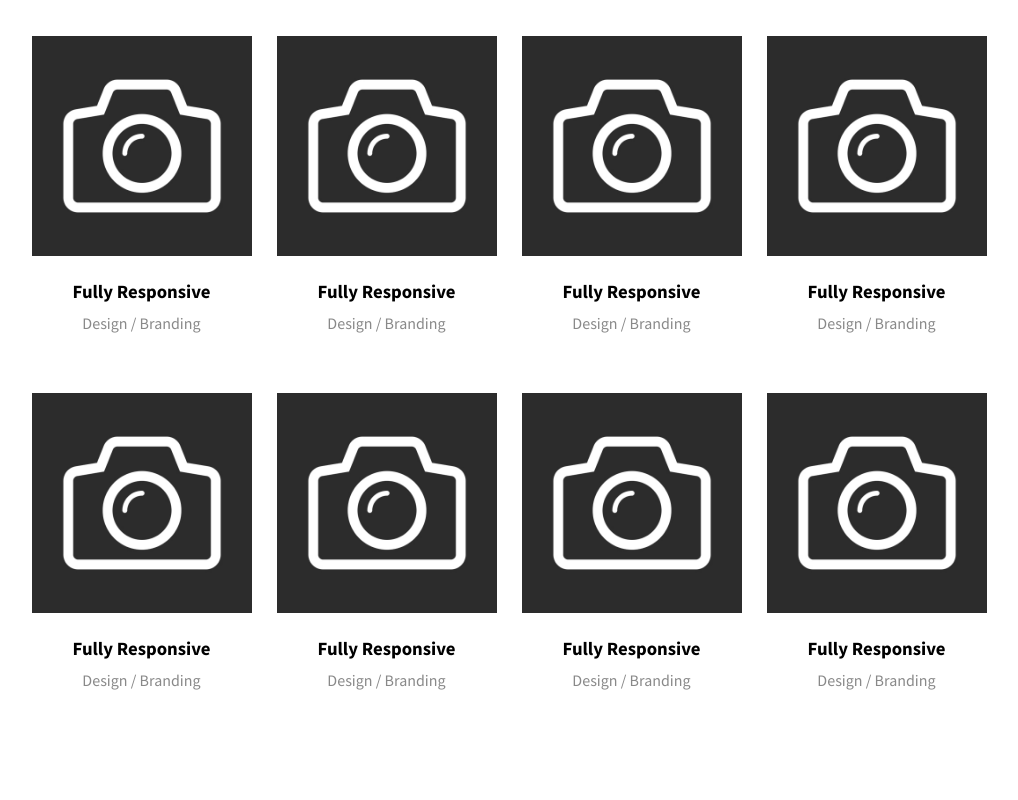
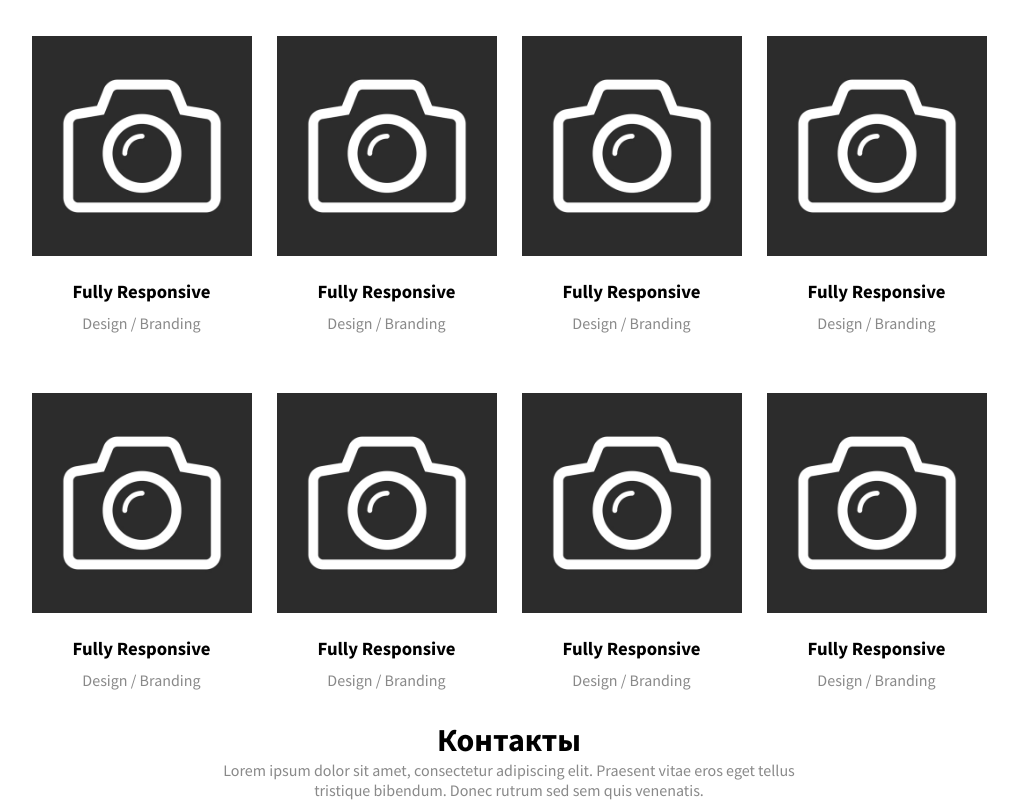
Before and after one commit to samoilenko1990/Tinyone, a plain HTML site: page index.html in a window 1280 px wide. Shown: the part 1783-2583 px from the top of the page, without its empty margins (131-1149 px from the left). Before the commit the page ends 2473 px from the top, so only its background shows below. Drawn offline with nearby package versions, Linux system fonts and the light colour scheme.

Commit message:
add contact

```diff
--- a/index.html
+++ b/index.html
@@ -142,5 +142,15 @@
 		</div>
 	</section>
 
+	<section class="contact">
+		<div class="container">
+			<h2 class="title">Контакты</h2>
+			<p class="description">Lorem ipsum dolor sit amet, consectetur adipiscing elit. Praesent vitae eros eget tellus tristique bibendum. Donec rutrum sed sem quis venenatis.</p>
+
+
+
+		</div>
+	</section>
+
 </body>
 </html>
```
